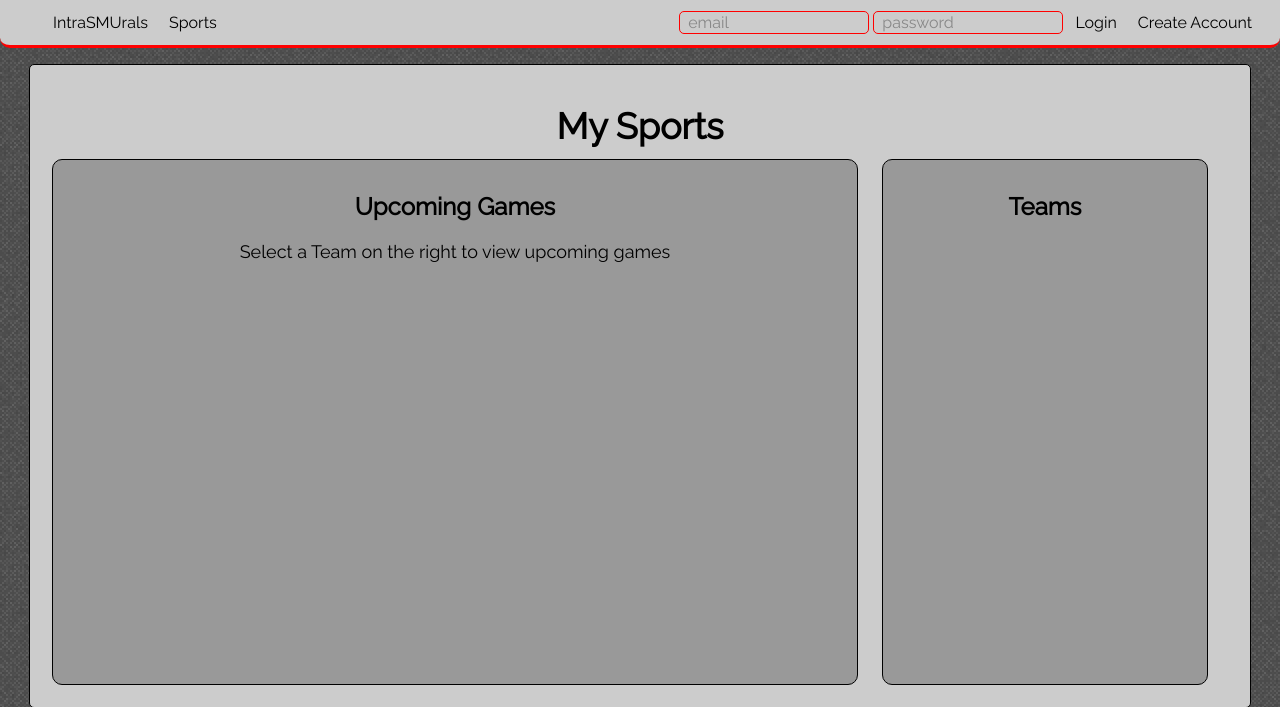
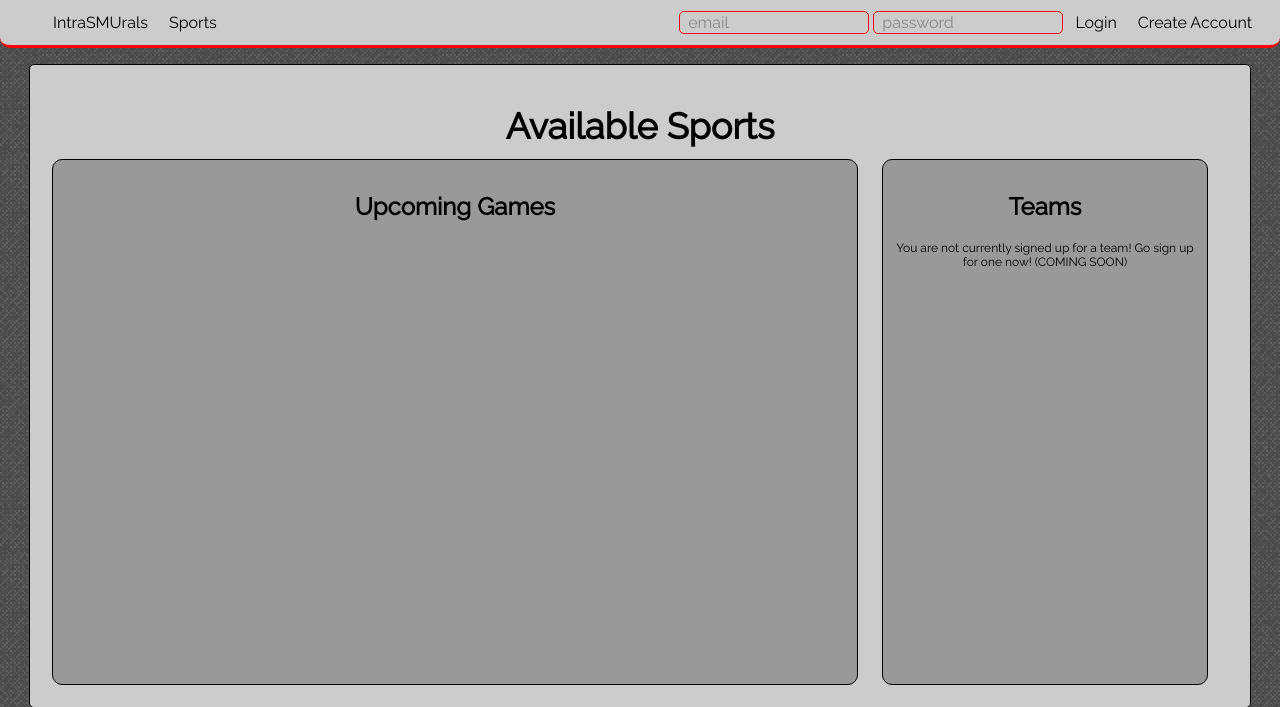
Before and after one commit to TeamChahlie/IntraSMUrals, a PHP site: page /sportHome.php in a window 1280 px wide. Shown: the top 707 px of the page. Run offline with PHP 8.4, Linux system fonts and the light colour scheme; data comes from the database, SQL or seed files in the repository; data that the repository does not hold is empty; some libraries are stand-ins or nearby versions.

Commit message:
home page crap

```diff
--- a/Web/js/nav.js
+++ b/Web/js/nav.js
@@ -20,9 +20,10 @@ $(document).ready(function() {
 
 function populateSportMenu() {
     var sportDropDown = document.getElementById('sportDropdown');
-
+    console.log("HERE");
     $.getJSON('/api/getAllSports', function(sports) {
-        sessionStorage.setItem("sports",sports);
+        console.log(sports);
+        sessionStorage.setItem("sports", JSON.stringify(sports));
         for(var i = 0; i < sports.length; i++) {
             var li = document.createElement('li');
             sportDropDown.appendChild(li);
--- a/Web/js/sportHome.js
+++ b/Web/js/sportHome.js
@@ -1,7 +1,7 @@
 $(document).ready(function() {
     $('.pageHeader').text(get('sport'));
+    insertTeamButtons();
 
-    tableCreate();
 });
 
 function get(name){
--- a/Web/sportHome.php
+++ b/Web/sportHome.php
@@ -26,10 +26,10 @@
 
 <div class="section">
 
-    <h2 class="pageHeader">My Sports</h2>
+    <h2 class="pageHeader">Available Sports</h2>
         <div id="studentSchedule">
             <h2 class="sectionHeader">Upcoming Games</h2>
-            <p class="noContent">Select a Team on the right to view upcoming games</p>
+            <p class="noContent"></p>
 
 <!--            <div class="scheduleEvent">-->
 <!--                <span class="eventDate">Wednesday, Oct. 24th</span>-->
```
Also changed, not shown: Web/index.php (+5 -9 lines).
